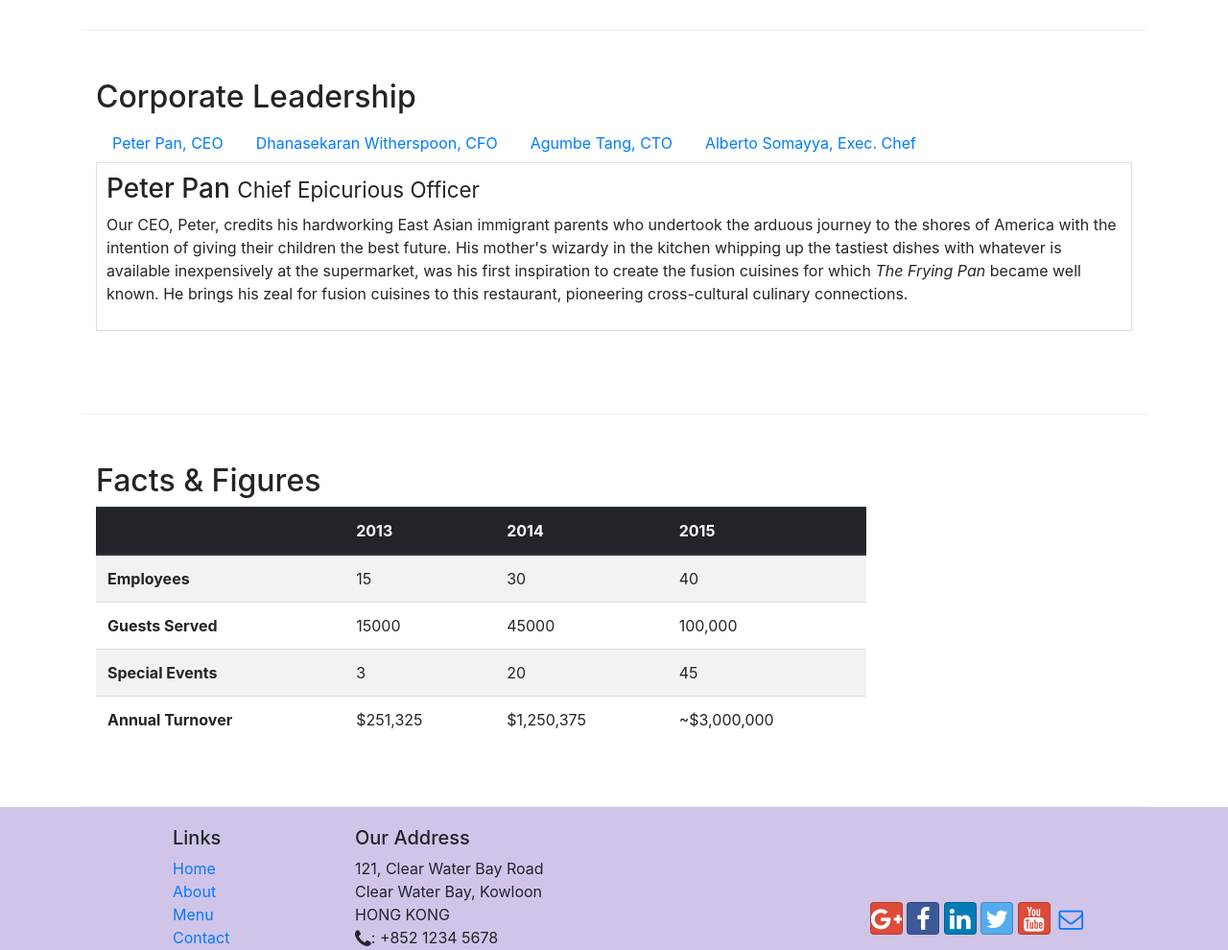
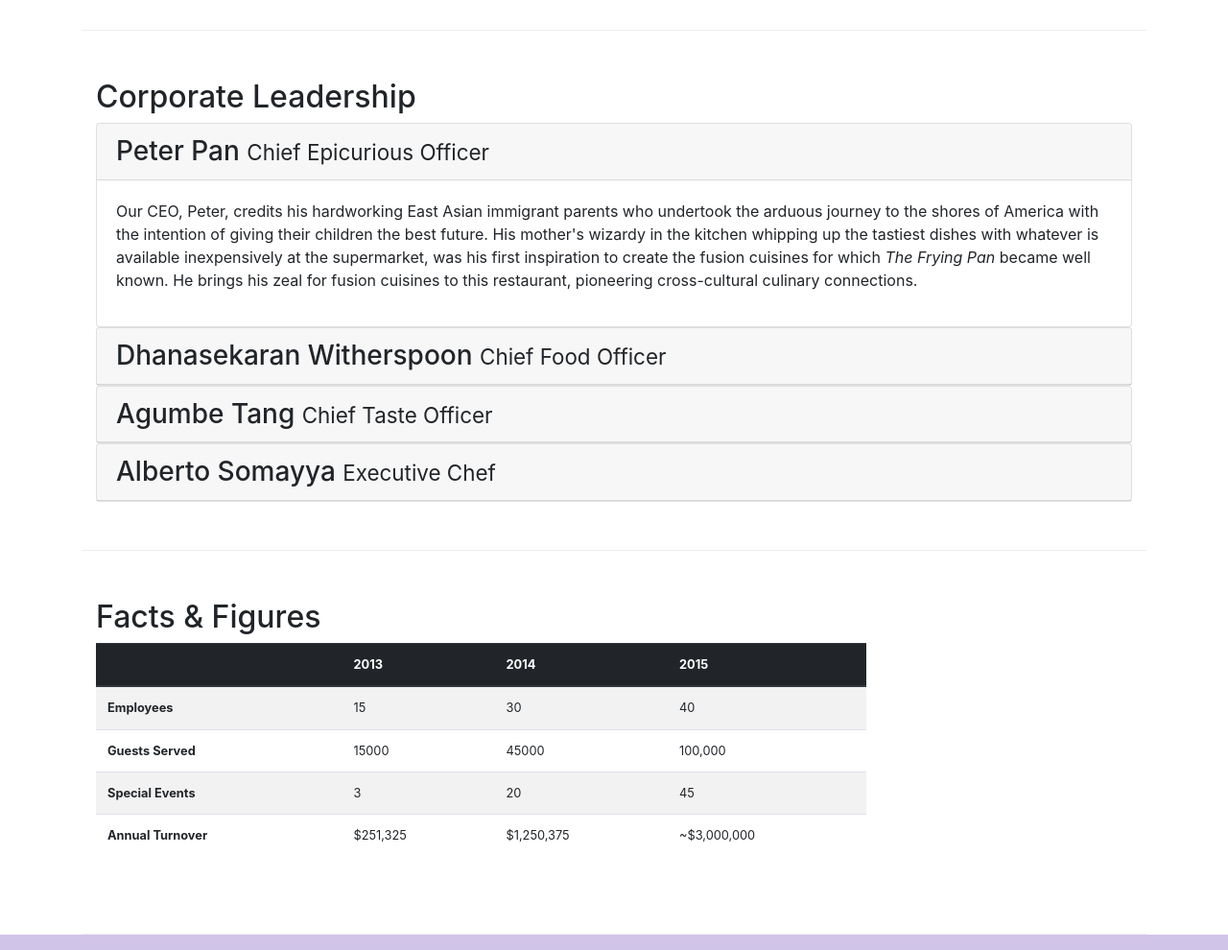
Before and after one commit to Mayuri5/Learning-Bootstrap, a website: page aboutus.html in a window 1280 px wide. Shown: the part 940-1930 px from the top of the page at 96% size. Drawn offline with nearby package versions, Linux system fonts and the light colour scheme.

Commit message:
collapse and accordion

```diff
--- a/aboutus.html
+++ b/aboutus.html
@@ -94,37 +94,46 @@
         <div class="row row-content">
             <div class="col-12 col-sm-12">
                 <h2>Corporate Leadership</h2>
-                <ul class="nav nav-tabs">
-                    <li class="nav-item">
-                        <a class="nav-link" href="#peterpan" role="tab" data-toggle="tab">Peter Pan, CEO</a>
-                    </li>
-                    <li class="nav-item">
-                        <a class="nav-link" href="#dhanasekaran" role="tab" data-toggle="tab">Dhanasekaran Witherspoon, CFO</a>
-                    </li>
-                    <li class="nav-item">
-                        <a class="nav-link" href="#agumbe" role="tab" data-toggle="tab">Agumbe Tang, CTO</a>
-                    </li>
-                    <li class="nav-item">
-                        <a class="nav-link" href="#alberto" role="tab" data-toggle="tab">Alberto Somayya, Exec. Chef</a>
-                    </li>
-                </ul>
-
-                <div class="tab-content">
-                    <div role="tabpanel" class="tab-pane fade show active" id="peter">
-                        <h3>Peter Pan <small>Chief Epicurious Officer</small></h3>
-                        <p class="d-none d-sm-block">Our CEO, Peter, credits his hardworking East Asian immigrant parents who undertook the arduous journey to the shores of America with the intention of giving their children the best future. His mother's wizardy in the kitchen whipping up the tastiest dishes with whatever is available inexpensively at the supermarket, was his first inspiration to create the fusion cuisines for which <em>The Frying Pan</em> became well known. He brings his zeal for fusion cuisines to this restaurant, pioneering cross-cultural culinary connections.</p>
+                <div id="accordion">
+                    <div class="card">
+                        <div class="card-header" role="tab" id="peterhead">
+                            <h3 class="mb-0"><a data-toggle="collapse" data-target="#peter">Peter Pan <small>Chief Epicurious Officer</small></a></h3>
+                        </div>
+                        <div role="tabpanel" class="collapse show" id="peter" data-parent="#accordion">
+                            <div class="card-body">
+                                <p class="d-none d-sm-block">Our CEO, Peter, credits his hardworking East Asian immigrant parents who undertook the arduous journey to the shores of America with the intention of giving their children the best future. His mother's wizardy in the kitchen whipping up the tastiest dishes with whatever is available inexpensively at the supermarket, was his first inspiration to create the fusion cuisines for which <em>The Frying Pan</em> became well known. He brings his zeal for fusion cuisines to this restaurant, pioneering cross-cultural culinary connections.</p>
+                            </div>
+                        </div>
                     </div>
-                    <div role="tabpanel" class="tab-pane fade" id="dhanasekaran">
-                        <h3>Dhanasekaran Witherspoon <small>Chief Food Officer</small></h3>
-                        <p class="d-none d-sm-block">Our CFO, Danny, as he is affectionately referred to by his colleagues, comes from a long established family tradition in farming and produce. His experiences growing up on a farm in the Australian outback gave him great appreciation for varieties of food sources. As he puts it in his own words, <em>Everything that runs, wins, and everything that stays, pays!</em></p>
+                    <div class="card">
+                        <div class="card-header" role="tab" id="dhanasekaranhead">
+                            <h3 class="mb-0"><a data-toggle="collapse" data-target="#dhanasekaran">Dhanasekaran Witherspoon <small>Chief Food Officer</small></a></h3>
+                        </div>
+                        <div class="collapse" id="dhanasekaran" data-parent="#accordion">
+                            <div class="card-body">
+                                <p class="d-none d-sm-block">Our CFO, Danny, as he is affectionately referred to by his colleagues, comes from a long established family tradition in farming and produce. His experiences growing up on a farm in the Australian outback gave him great appreciation for varieties of food sources. As he puts it in his own words, <em>Everything that runs, wins, and everything that stays, pays!</em></p>
+                            </div>
+                        </div>
                     </div>
-                    <div role="tabpanel" class="tab-pane fade" id="agumbe">
-                        <h3>Agumbe Tang <small>Chief Taste Officer</small></h3>
-                        <p class="d-none d-sm-block">Blessed with the most discerning gustatory sense, Agumbe, our CTO, personally ensures that every dish that we serve meets his exacting tastes. Our chefs dread the tongue lashing that ensues if their dish does not meet his exacting standards. He lives by his motto, <em>You click only if you survive my lick.</em></p>
+                    <div class="card">
+                        <div class="card-header" role="tab" id="agumbehead">
+                            <h3 class="mb-0"><a data-toggle="collapse" data-target="#agumbe">Agumbe Tang <small>Chief Taste Officer</small></a></h3>
+                        </div>
+                        <div class="collapse" id="agumbe" data-parent="#accordion">
+                            <div class="card-body">
+                                <p class="d-none d-sm-block">Blessed with the most discerning gustatory sense, Agumbe, our CTO, personally ensures that every dish that we serve meets his exacting tastes. Our chefs dread the tongue lashing that ensues if their dish does not meet his exacting standards. He lives by his motto, <em>You click only if you survive my lick.</em></p>
+                            </div>
+                        </div>
                     </div>
-                    <div role="tabpanel" class="tab-pane fade" id="alberto">
-                        <h3>Alberto Somayya <small>Executive Chef</small></h3>
-                        <p class="d-none d-sm-block">Award winning three-star Michelin chef with wide International experience having worked closely with whos-who in the culinary world, he specializes in creating mouthwatering Indo-Italian fusion experiences. He says, <em>Put together the cuisines from the two craziest cultures, and you get a winning hit! Amma Mia!</em></p>
+                    <div class="card">
+                        <div class="card-header" role="tab" id="albertohead">
+                            <h3 class="mb-0"><a data-toggle="collapse" data-target="#alberto">Alberto Somayya <small>Executive Chef</a></h3>
+                        </div>
+                        <div class="collapse" id="alberto" data-parent="#accordion">
+                            <div class="card-body">
+                                <p class="d-none d-sm-block">Award winning three-star Michelin chef with wide International experience having worked closely with whos-who in the culinary world, he specializes in creating mouthwatering Indo-Italian fusion experiences. He says, <em>Put together the cuisines from the two craziest cultures, and you get a winning hit! Amma Mia!</em></p>
+                            </div>
+                        </div>
                     </div>
                 </div>
             </div>
```
